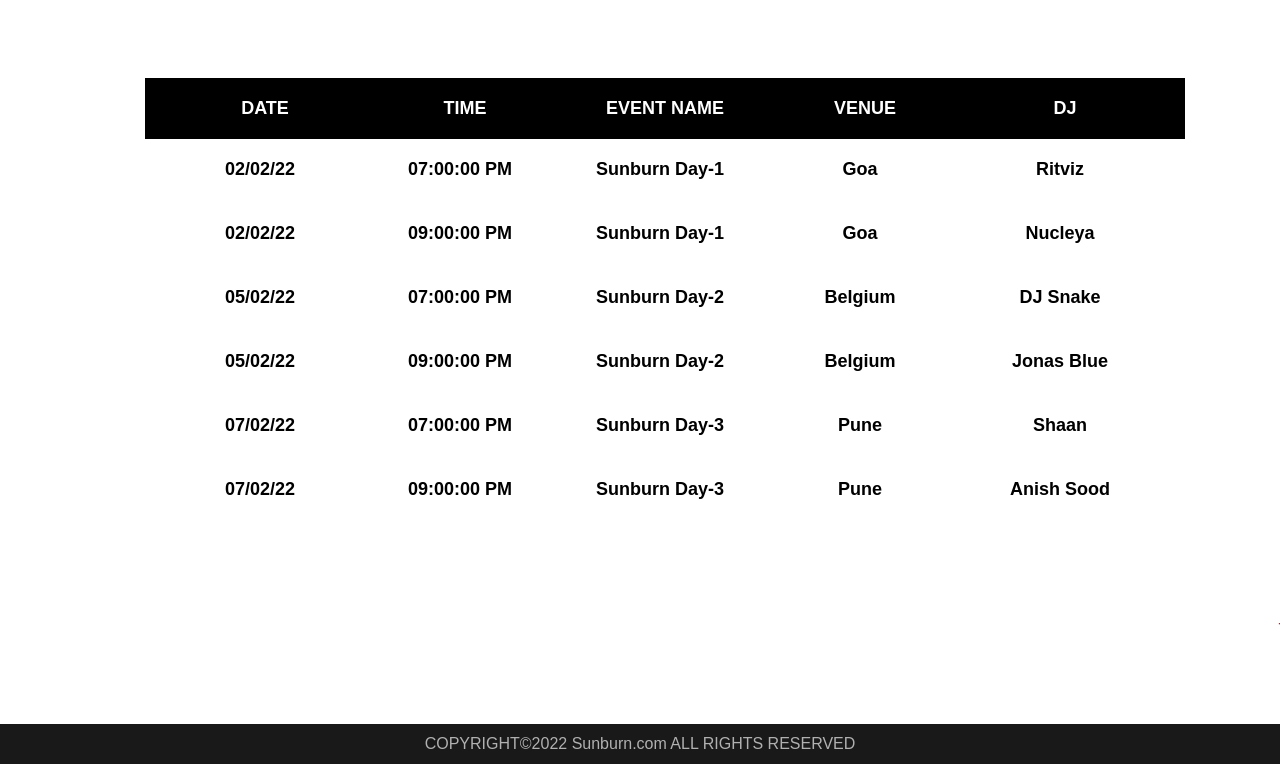
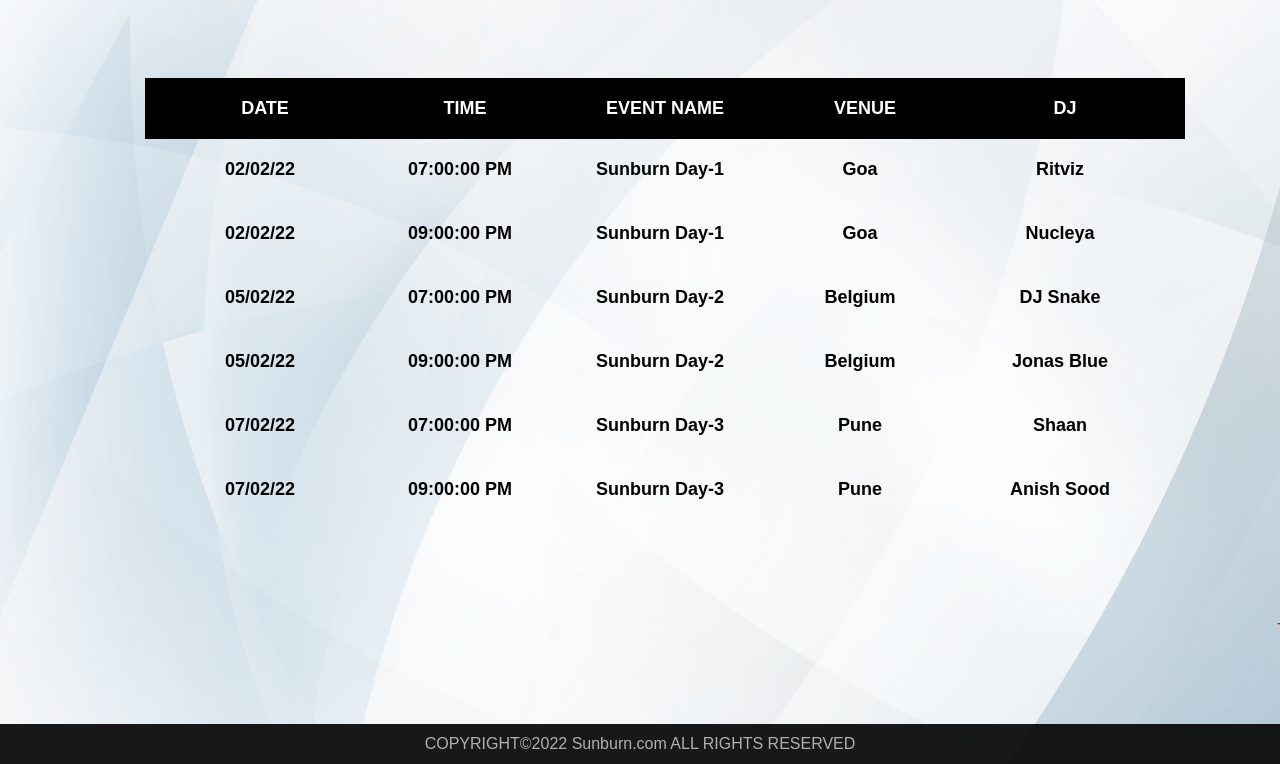
Before and after one commit to diveshpatil77/WPT-MiniProject, a website: page event.html in a window 1280 px wide. Shown: the part 84-848 px from the top of the page. Drawn offline with nearby package versions, Linux system fonts and the light colour scheme.

Commit message:
Update event.css

```diff
--- a/event.css
+++ b/event.css
@@ -2,7 +2,7 @@
   padding: base-spacing-unit;
   font-family: "Source Sans Pro", sans-serif;
   margin: 0;
-  background-image: url(img1/1.jpg);
+  background-image: url("img/website-background.jpg");
 }
 
 h1,
```
